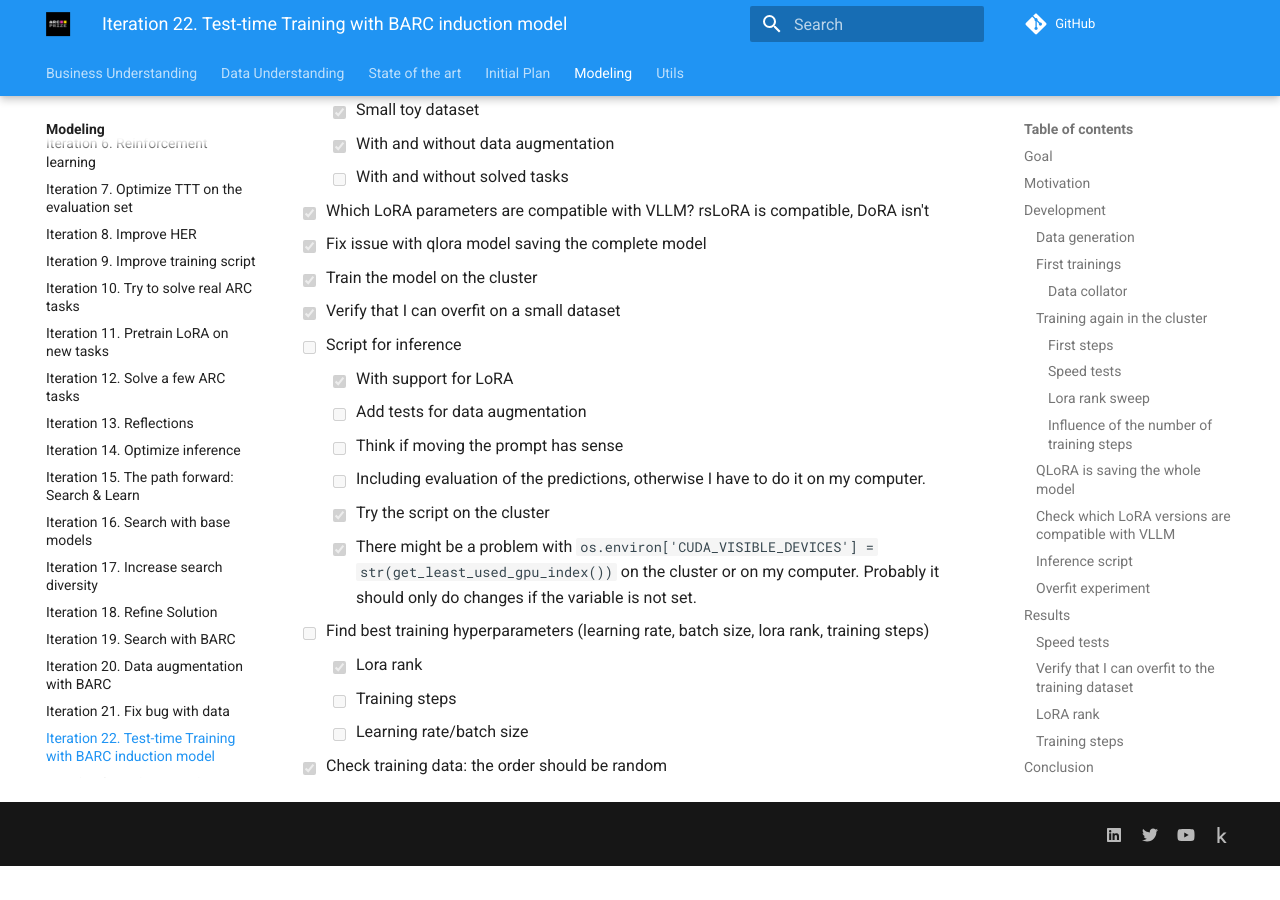
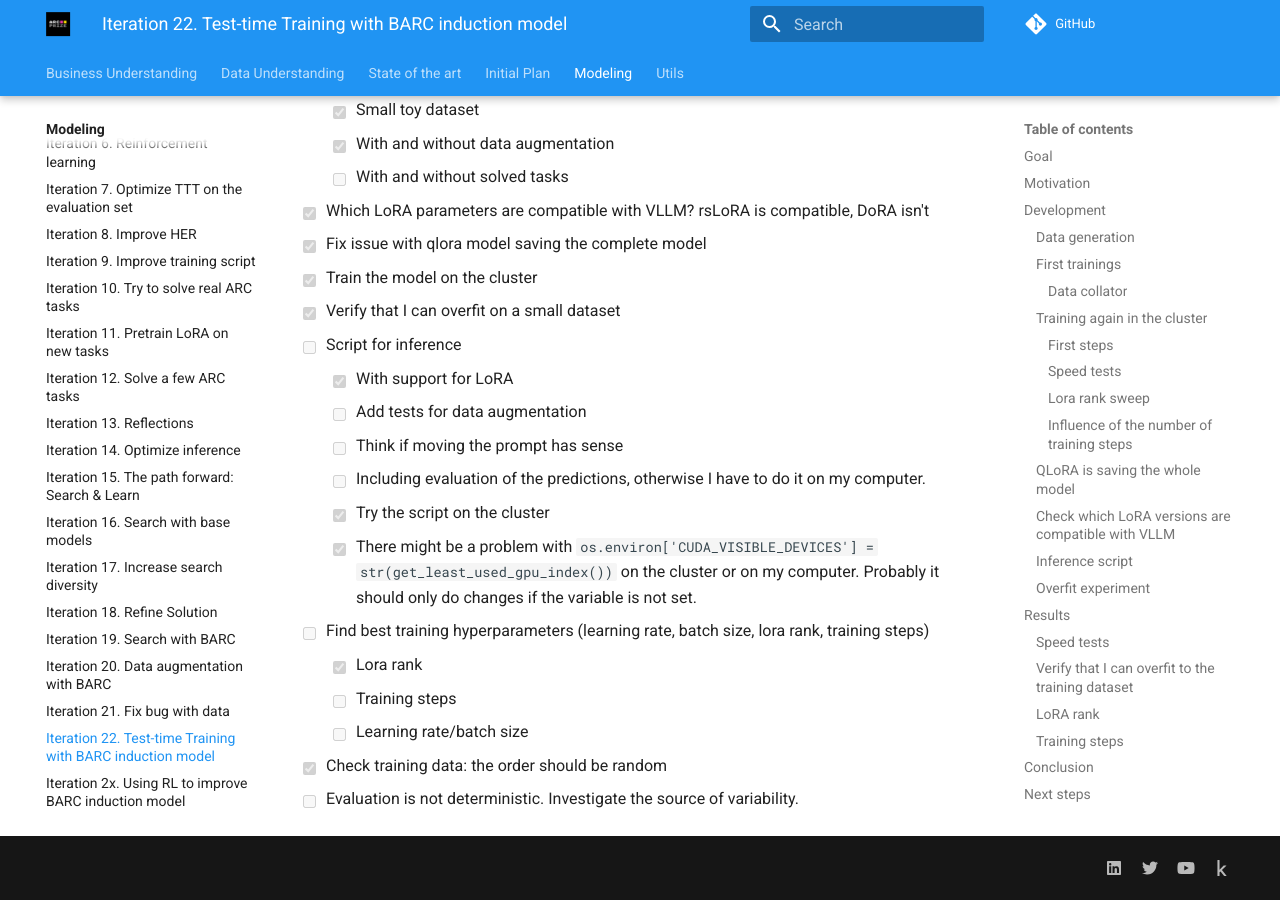
Before and after one commit to ironbar/arc25, an MkDocs documentation site: the page built from docs/modeling/Iteration_22_ttt_BARC.md, in a window 1280 px wide and 900 px high, scrolled down 13960 px. Built offline with MkDocs 1.6.1 and Material for MkDocs 9.7.7, drawn with Linux system fonts in a browser that asks for light colours; comment, search, counter and statistics services are not loaded; before the commit the page ends 14826 px from its top, so only the background shows below that.

Commit message:
started to investigate the source of variability in evaluation

```diff
--- a/docs/modeling/Iteration_22_ttt_BARC.md
+++ b/docs/modeling/Iteration_22_ttt_BARC.md
@@ -663,3 +663,4 @@
   - [ ] Training steps
   - [ ] Learning rate/batch size
 - [x] Check training data: the order should be random
+- [ ] Evaluation is not deterministic. Investigate the source of variability.
```
Also changed, not shown: 1 other file.
